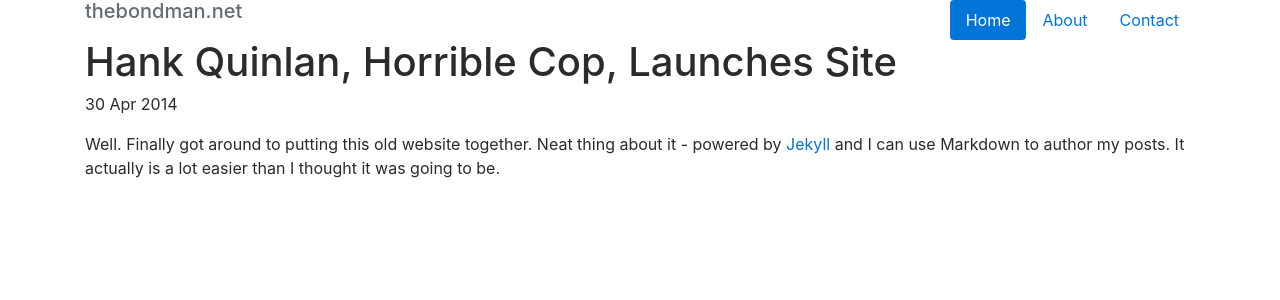
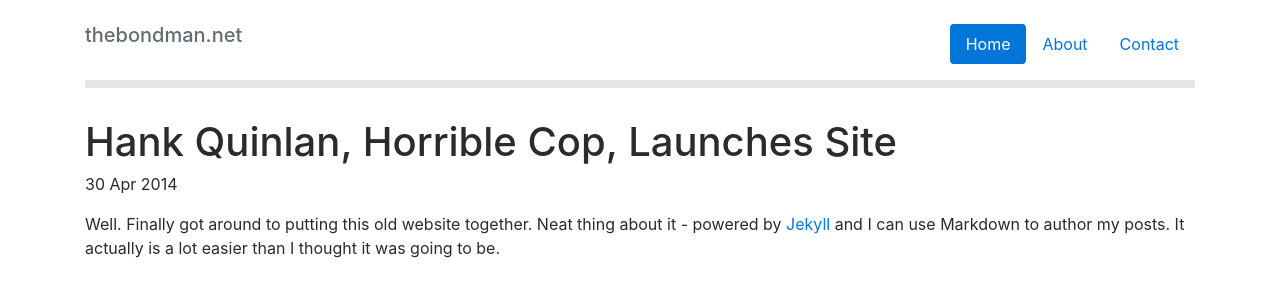
Before and after one commit to b0ndman/b0ndman.github.io, a Jekyll site: the page built from _posts/2014-04-30-hank-quinlan-site-launched.md, in a window 1280 px wide. Shown: the top 300 px of the page. Built offline with Jekyll 4.4.1, drawn with Linux system fonts in a browser that asks for light colours; nearby versions of some CDN libraries.

Commit message:
backtrack

```diff
--- a/_includes/bloghead.html
+++ b/_includes/bloghead.html
@@ -1,6 +1,6 @@
 <!DOCTYPE html>
 	<html>
 		<head>
-			<link rel="stylesheet" href="narrow-jumbotron.css">
+			<link rel="stylesheet" href="/../narrow-jumbotron.css">
 		</head>
 	</html>
```
